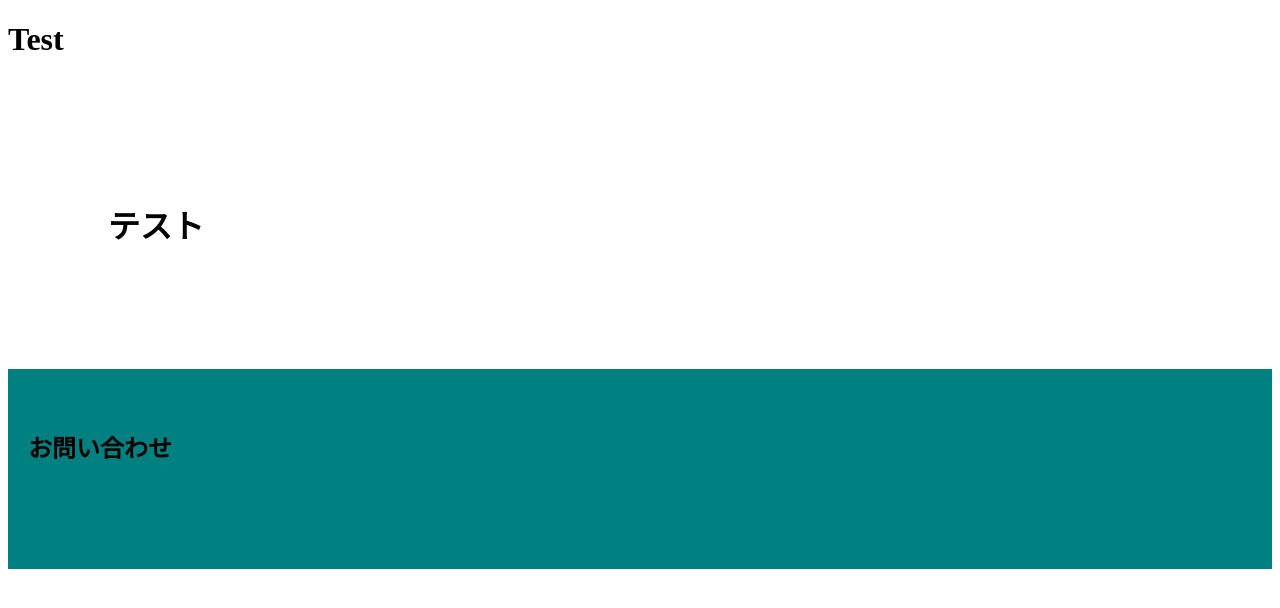
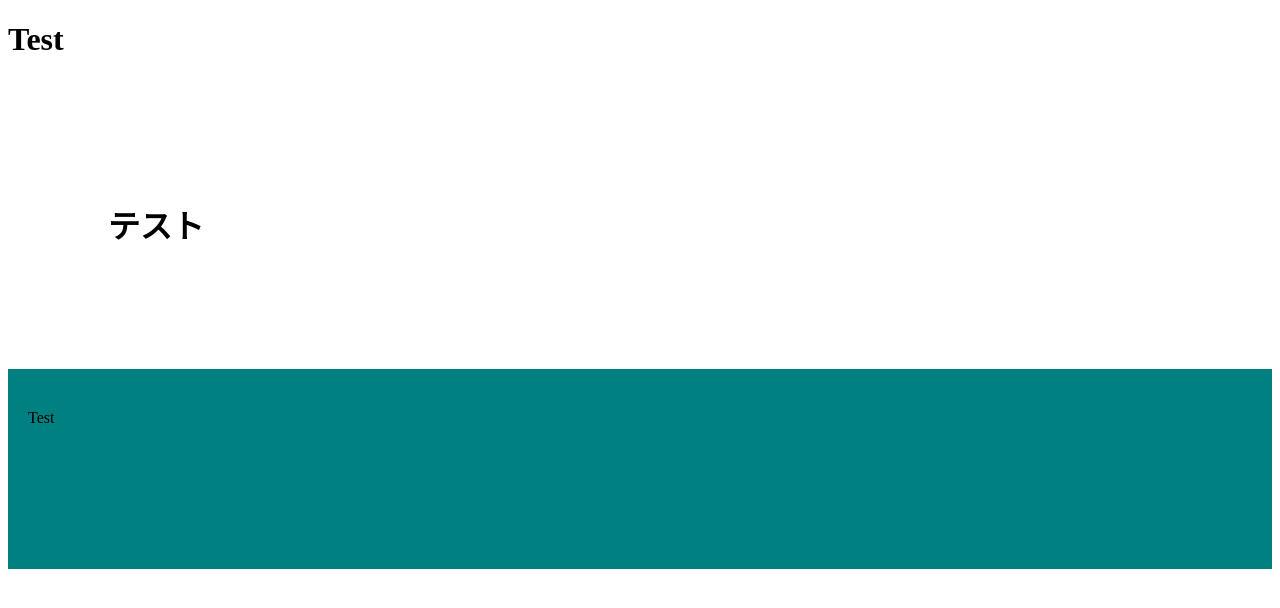
Before and after one commit to KENMIDAM/kenmidam.github.io, a plain HTML site: page index.html in a window 1280 px wide. Drawn offline with Linux system fonts and the light colour scheme.

Commit message:
Update index.html

```diff
--- a/index.html
+++ b/index.html
@@ -13,7 +13,7 @@
     <h1>テスト</h1>
   </div>
   <footer>
-    <h2>お問い合わせ</h2>
+      <div class="footer-logo">Test</div>
   </footer>
   </body>
 </html>
```
